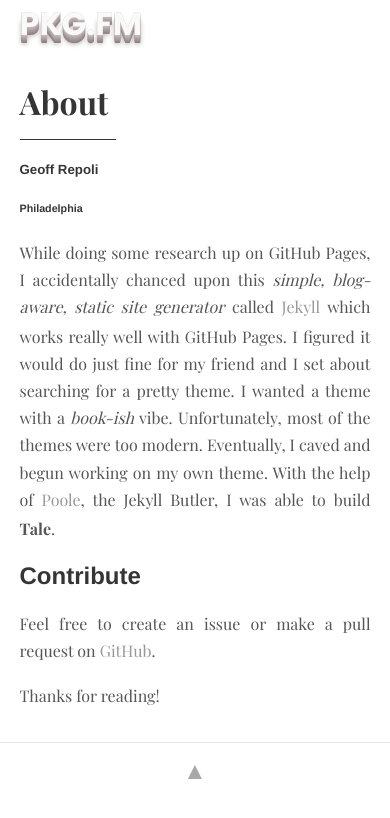
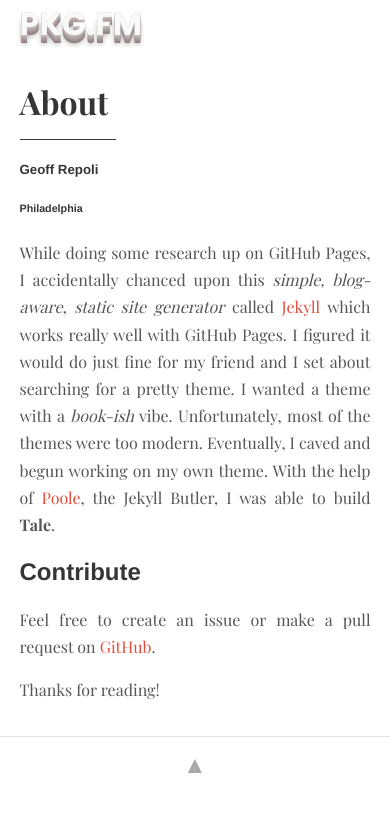
Before and after one commit to geoffrepoli/pkg.fm, a Jekyll site: the page built from about.md, in a window 390 px wide. Shown: the top 818 px of the page. Built offline with Jekyll 4.4.1, drawn with Linux system fonts in a browser that asks for light colours.

Commit message:
FIXED responsive links

```diff
--- a/_sass/_post.scss
+++ b/_sass/_post.scss
@@ -47,7 +47,6 @@
   &-line {
     border-top: .1rem solid $default-shade;
     display: block;
-    /*margin: 0 auto 2rem;*/
     margin-bottom: 1rem;
     width: 6rem;
     @media (min-width: 500px) {
@@ -62,16 +61,22 @@
   }
 
   a {
+    color: $red;
+    @media (min-width: 500px) {
+      display: inline-block;
+      opacity: .6;
       color: $default-color;
-    opacity: .6;
-    display: inline-block;
+    }
 
     &:hover,
     &:focus, {
+      @media (min-width: 500px) {
         opacity: 1;
+      }
     }
 
     &:after, {
+      @media (min-width: 500px) {
         display: block;
         content: '';
         height: 2px;
@@ -79,10 +84,13 @@
         background-color: $red;
         transition: width 0.5s ease-in-out;
       }
+    }
 
     &:hover:after,
     &:focus:after {
+      @media (min-width: 500px) {
         width: 100%;
       }
     }
   }
+}
```
Lines whose indentation alone changed are shown as unchanged.
